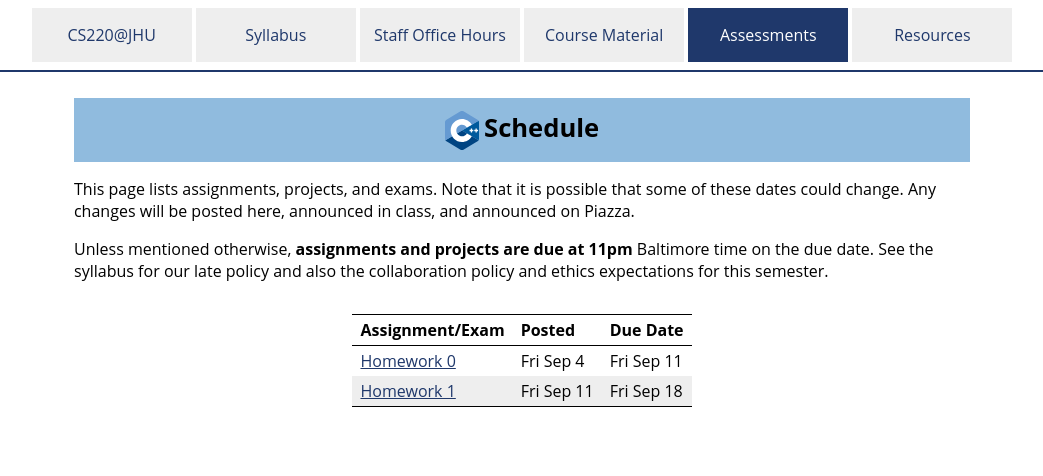
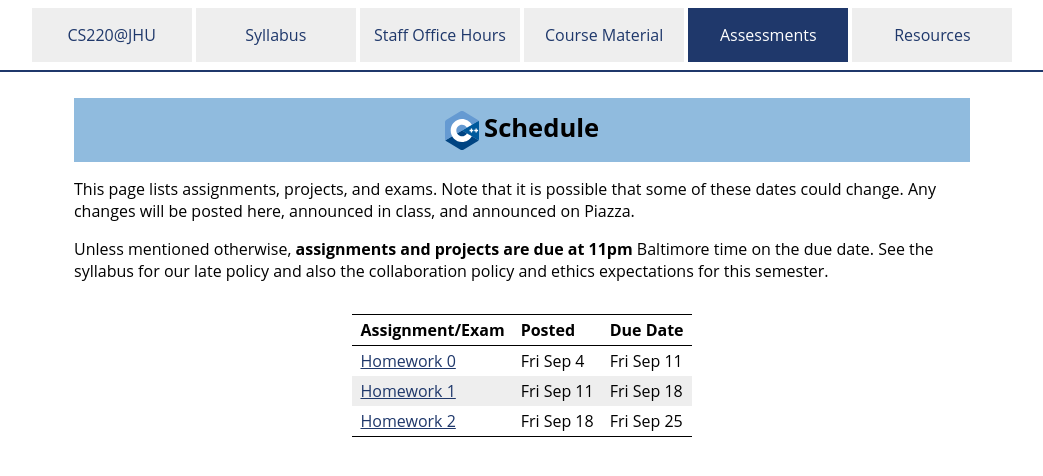
Before and after one commit to jhu-ip/cs220-f26, a Jekyll site: the page built from schedule.md, in a window 1280 px wide. Shown: the top 476 px of the page, without its empty margins (118-1161 px from the left). Built offline with Jekyll 4.4.1, drawn with Linux system fonts in a browser that asks for light colours.

Commit message:
added hw2 links

```diff
--- a/schedule.md
+++ b/schedule.md
@@ -12,9 +12,9 @@ Assignment/Exam | Posted | Due Date
 --------------- | ------ | ----------
 [Homework 0](assign/hw0.html) | Fri Sep 4 | Fri Sep 11
 [Homework 1](assign/hw1.html) | Fri Sep 11 | Fri Sep 18
+[Homework 2](https://www.gradescope.com/courses/1328799/assignments/8554974/) | Fri Sep 18 | Fri Sep 25
 
 <!--
-[Homework 2](https://www.gradescope.com/courses/1222412/assignments/7610571/) | Fri Feb 6 | Fri Feb 13
 [Homework 3](assign/hw3.html) | Fri Feb 13 | Fri Feb 20
 [Homework 4](https://www.gradescope.com/courses/1222412/assignments/7702221/) | Fri Feb 20 | Fri Feb 27
 [Midterm Project](assign/midterm.html) | Fri Feb 27 | Fri Mar 6: Dev Plan
```
Also changed, not shown: index.md (+1 -0 lines).
